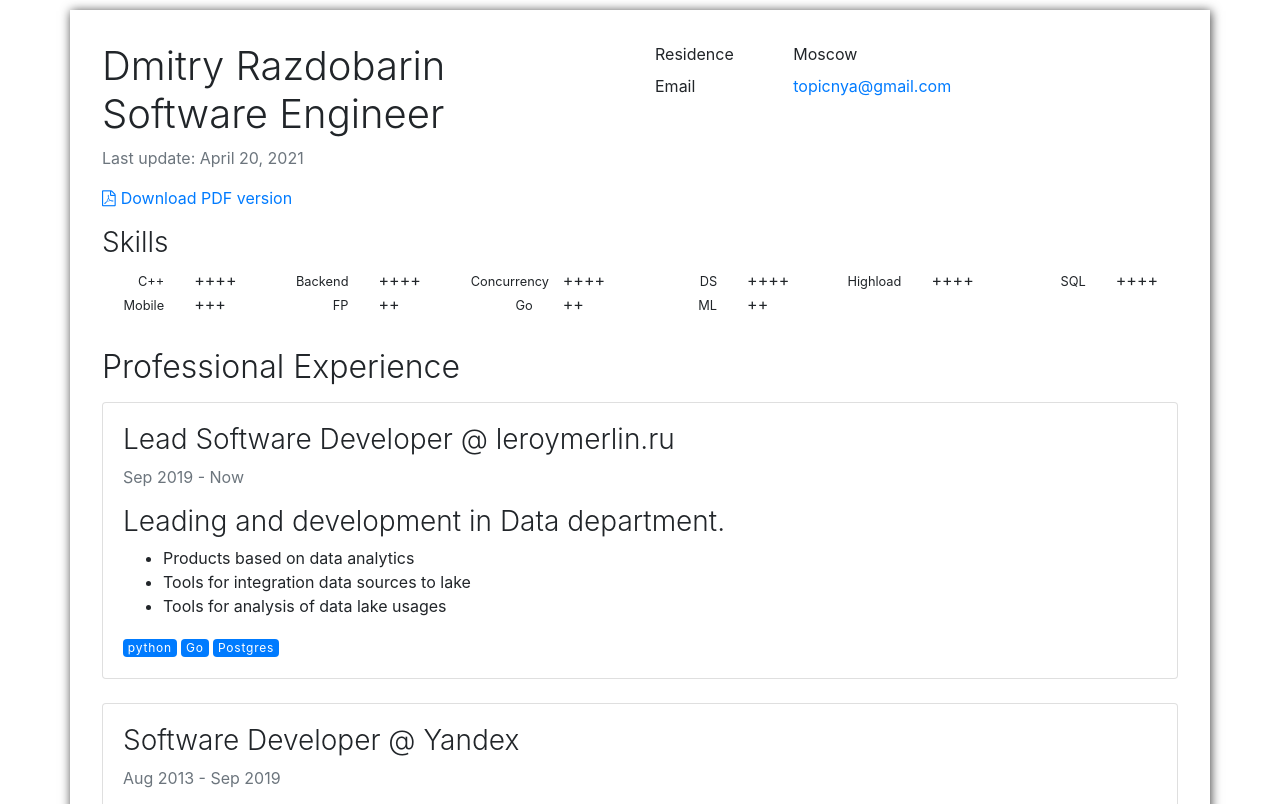
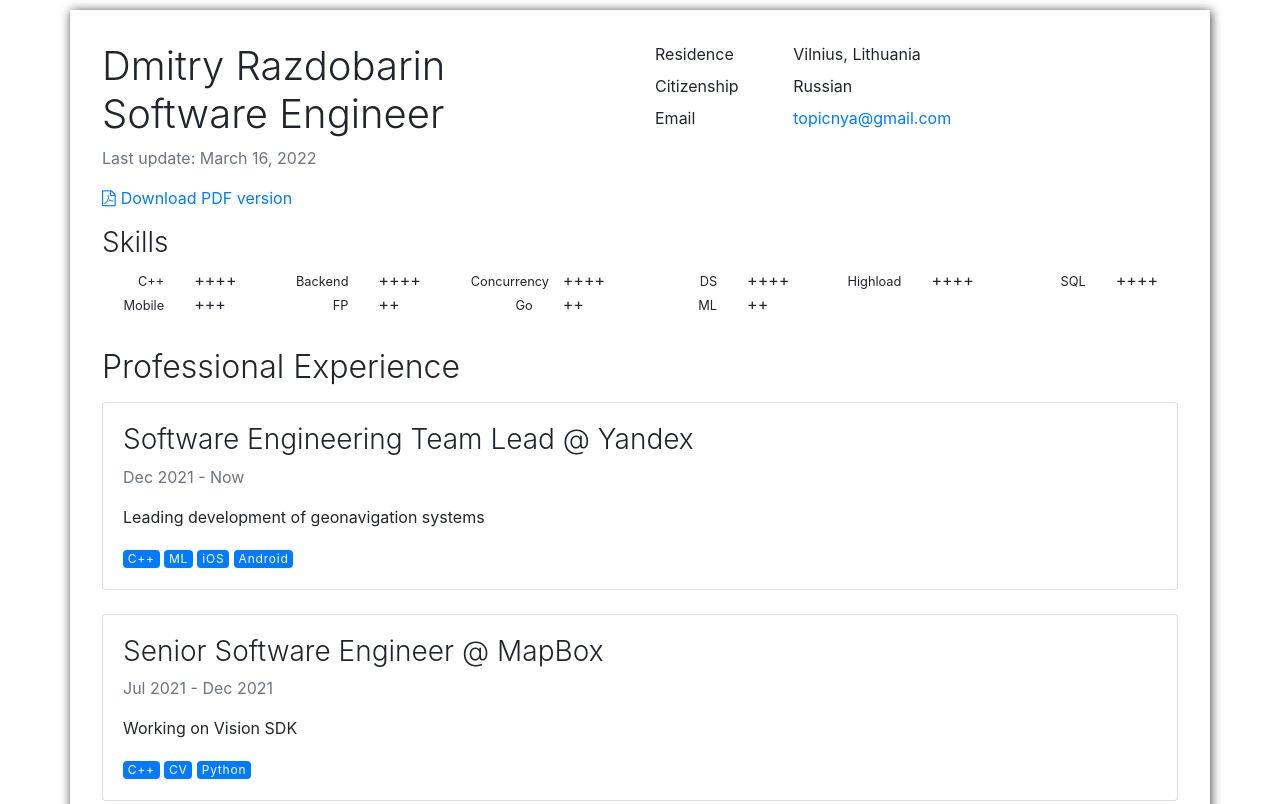
Before and after one commit to borshevsky/cv, a plain HTML site: page index.html in a window 1280 px wide. Shown: the top 804 px of the page. Drawn offline with nearby package versions, Linux system fonts and the light colour scheme.

Commit message:
Deploying to gh-pages from  @ 7a09c0484042ea0a889f757190fc8c31330641b5 🚀

```diff
--- a/index.html
+++ b/index.html
@@ -15,7 +15,7 @@
         <div class="col-md-6 col-print-6">
             <h1>Dmitry Razdobarin<br/>Software Engineer</h1>
             <p>
-                <time datetime="" class="text-muted">Last update: April 20, 2021</time>
+                <time datetime="" class="text-muted">Last update: March 16, 2022</time>
             </p>
             <p>
                 <span class="screen"><a href="dmitry-razdobarin.software-engineer.pdf"><i class="fa fa-file-pdf-o" aria-hidden="true"></i>Download PDF version</a></span>
@@ -26,7 +26,9 @@
         <div class="col-md-6 col-print-6">
             <dl class="row">
                 <dt class="col-md-3">Residence</dt>
-                <dd class="col-md-9">Moscow</dd>
+                <dd class="col-md-9">Vilnius, Lithuania</dd>
+                <dt class="col-md-3">Citizenship</dt>
+                <dd class="col-md-9">Russian</dd>
                 <dt class="col-md-3">Email</dt>
                 <dd class="col-md-9"><a href="mailto:topicnya@gmail.com.com">topicnya@gmail.com</a></dd>
             </dl>
@@ -100,8 +102,38 @@
     <h2>Professional Experience</h2>
     <div class="card mb-4">
         <div class="card-body">
+            <h3>Software Engineering Team Lead @ Yandex</h3>
+            <p class="text-muted">Dec 2021 - Now</p>
+
+            <p>Leading development of geonavigation systems</p>
+
+            <div>
+                <span class="badge badge-primary">C++</span>
+                <span class="badge badge-primary">ML</span>
+                <span class="badge badge-primary"></span>
+                <span class="badge badge-primary">iOS</span>
+                <span class="badge badge-primary">Android</span>
+            </div>
+        </div>
+    </div>
+    <div class="card mb-4">
+        <div class="card-body">
+            <h3>Senior Software Engineer @ MapBox</h3>
+            <p class="text-muted">Jul 2021 - Dec 2021</p>
+
+            <p>Working on Vision SDK</p>
+
+            <div>
+                <span class="badge badge-primary">C++</span>
+                <span class="badge badge-primary">CV</span>
+                <span class="badge badge-primary">Python</span>
+            </div>
+        </div>
+    </div>
+    <div class="card mb-4">
+        <div class="card-body">
             <h3>Lead Software Developer @ leroymerlin.ru</h3>
-            <p class="text-muted">Sep 2019 - Now</p>
+            <p class="text-muted">Sep 2019 - Jul 2021</p>
 
             <h3>Leading and development in Data department.</h3>
 
```
Also changed, not shown: 1 other file.
